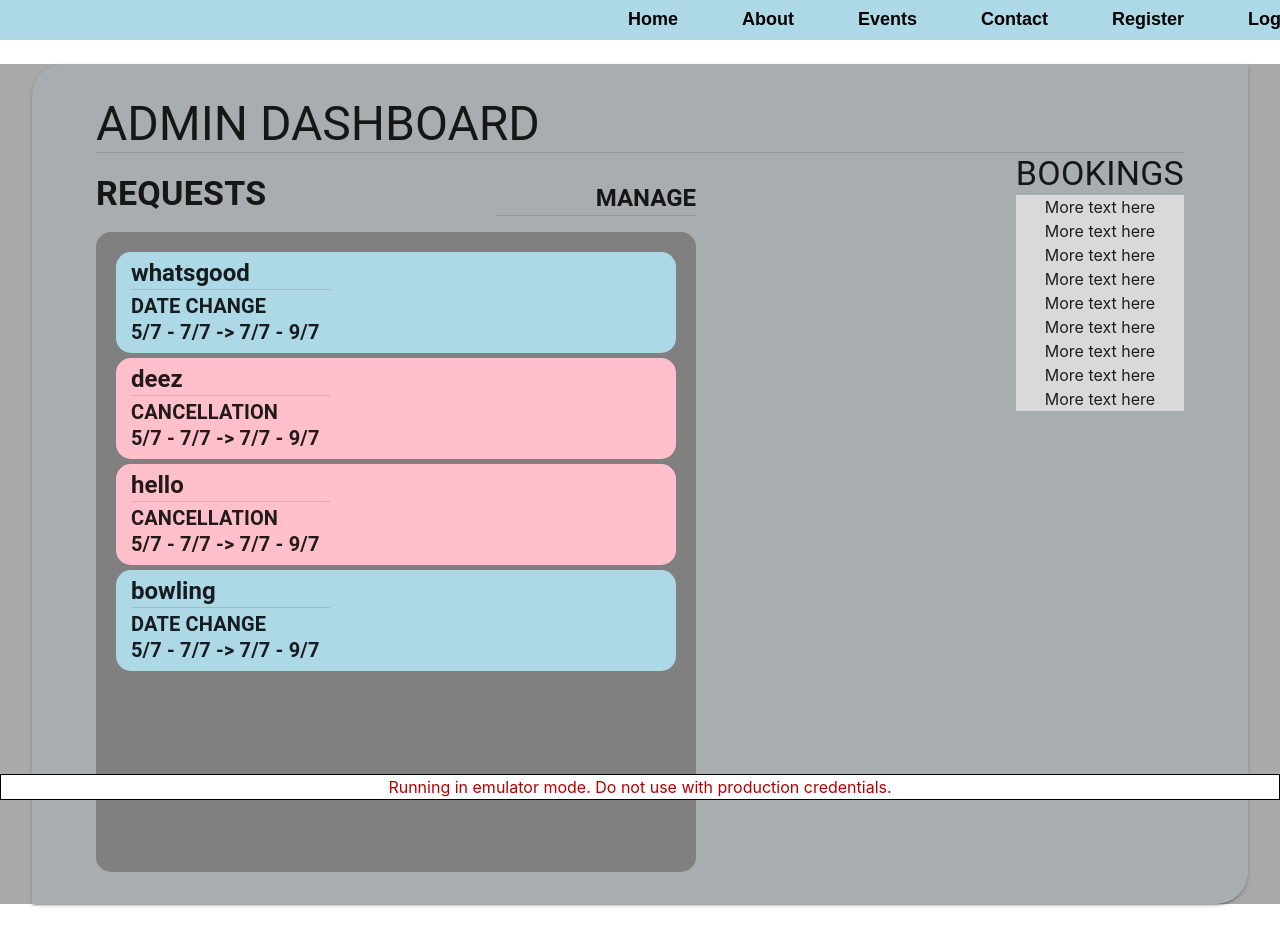
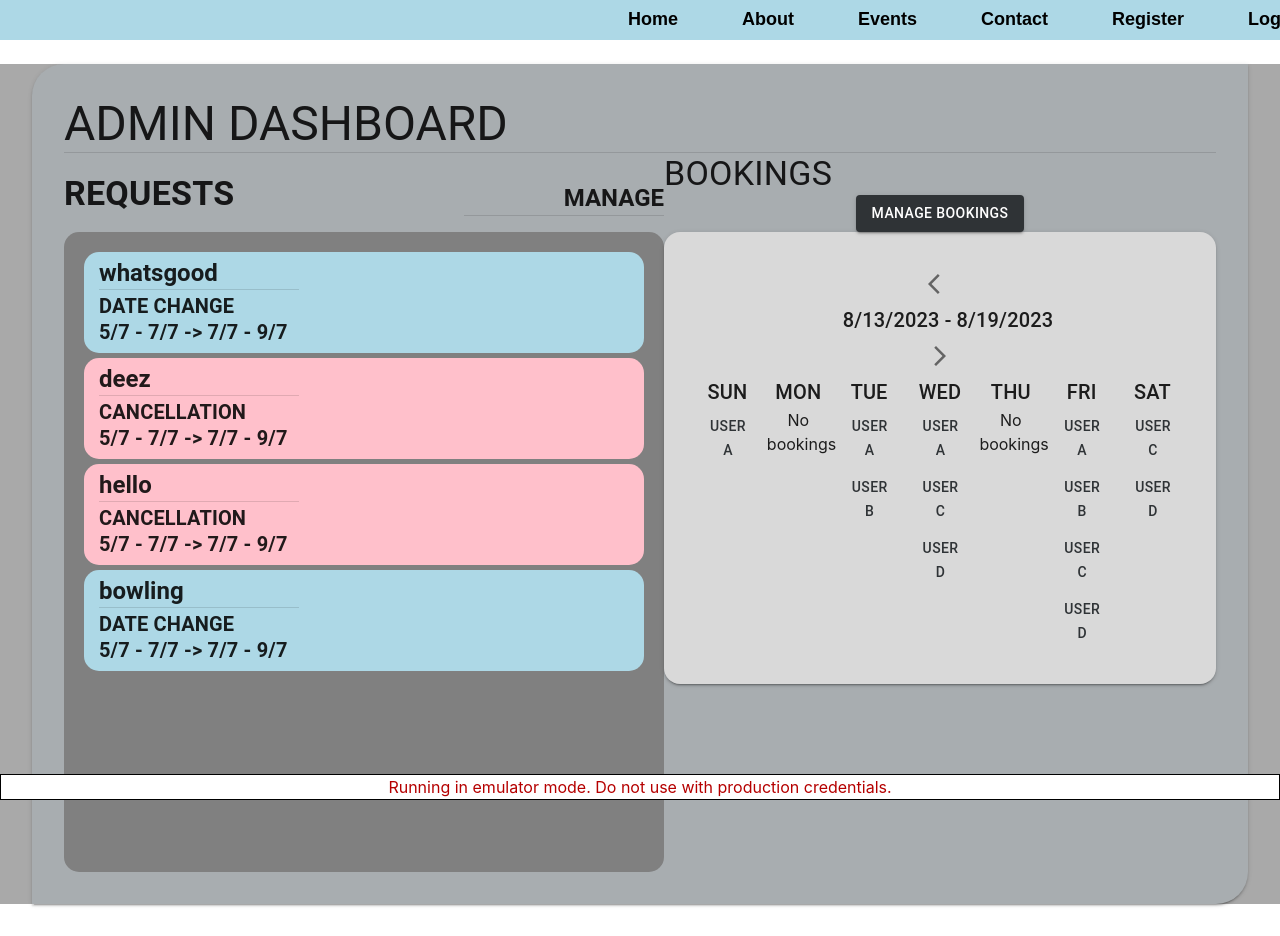
Before and after one commit to UoaWDCC/uasc-web, a React (Create React App) app in the folder frontend/: page /admin in a window 1280 px wide. Built offline with nearby package versions, Linux system fonts and the light colour scheme; grey boxes are pictures that could not be loaded.

Commit message:
added bookings code from another story, subject to change?

```diff
--- a/frontend/src/pages/Admin.js
+++ b/frontend/src/pages/Admin.js
@@ -1,10 +1,41 @@
 import React, { useState } from "react"
-import { Paper, Divider, Box, Typography, Stack } from "@mui/material"
+import {
+  Paper,
+  Divider,
+  Typography,
+  Stack,
+  Button,
+  Grid,
+  IconButton,
+} from "@mui/material"
+import { ArrowForwardIos, ArrowBackIos } from "@mui/icons-material"
 import Requests from "../components/AdminRequests"
-import Bookings from "../components/AdminBookings"
 import RequestDetails from "../components/RequestDetails"
 
 const Admin = () => {
+  const daysOfWeek = ["SUN", "MON", "TUE", "WED", "THU", "FRI", "SAT"]
+  const [weekOffset, setWeekOffset] = useState(0)
+
+  const startDate = new Date()
+  startDate.setDate(startDate.getDate() - startDate.getDay() + weekOffset * 7)
+  const endDate = new Date(startDate)
+  endDate.setDate(endDate.getDate() + 6)
+
+  // Fake dataset for now - will be replaced with API call
+  const bookings = {
+    SUN: ["User A"],
+    MON: [],
+    TUE: ["User A", "User B"],
+    WED: ["User A", "User C", "User D"],
+    THU: [],
+    FRI: ["User A", "User B", "User C", "User D"],
+    SAT: ["User C", "User D"],
+  }
+
+  const handleUserClick = (user) => {
+    alert(`Clicked on ${user}`)
+  }
+
   const [selectedUser, setSelectedUser] = useState(null)
 
   return (
@@ -14,15 +45,13 @@ const Admin = () => {
         sx={{
           margin: "32px",
           marginTop: "64px",
-          padding: " 32px",
+          padding: "32px",
           backgroundColor: "#A8ADB0",
           borderRadius: "32px 0px 32px 0px",
         }}
       >
-        <Box marginLeft="32px" marginRight="32px">
         <Typography variant="h3" align="left">
-            {" "}
-            ADMIN DASHBOARD{" "}
+          ADMIN DASHBOARD
         </Typography>
         <Divider />
         <Stack direction="row" justifyContent="space-between">
@@ -33,10 +62,80 @@ const Admin = () => {
               setSelectedUser={setSelectedUser}
             />
           ) : (
-              <Bookings />
+            <div className="bookings-section">
+              <div className="bookings-header">
+                <Typography variant="h4" align="left">
+                  BOOKINGS
+                </Typography>
+                <Button
+                  variant="contained"
+                  color="primary"
+                  className="manage-bookings-button"
+                >
+                  Manage Bookings
+                </Button>
+              </div>
+              <Paper
+                elevation={2}
+                sx={{
+                  padding: "32px",
+                  borderRadius: "16px",
+                  background: "#D9D9D9",
+                }}
+                className="calendar-container"
+              >
+                <div className="container-header">
+                  <IconButton onClick={() => setWeekOffset(weekOffset - 1)}>
+                    <ArrowBackIos />
+                  </IconButton>
+                  <Typography
+                    variant="h6"
+                    paddingLeft="1rem"
+                    className="date-range"
+                  >
+                    {startDate.toLocaleDateString()} -{" "}
+                    {endDate.toLocaleDateString()}
+                  </Typography>
+                  <IconButton onClick={() => setWeekOffset(weekOffset + 1)}>
+                    <ArrowForwardIos />
+                  </IconButton>
+                </div>
+                <Grid container spacing={1}>
+                  {daysOfWeek.map((day, index) => (
+                    <Grid
+                      key={index}
+                      item
+                      xs={12}
+                      md={12 / daysOfWeek.length}
+                      className="day-container"
+                    >
+                      <Typography align="center" variant="h6">
+                        {day}
+                      </Typography>
+                      <div className="user-buttons-container">
+                        {bookings[day]?.length > 0 ? (
+                          bookings[day].map((user, userIndex) => (
+                            <Button
+                              key={userIndex}
+                              onClick={() => handleUserClick(user)}
+                              className="user-button"
+                            >
+                              {user}
+                            </Button>
+                          ))
+                        ) : (
+                          <Typography variant="no-booking">
+                            No bookings
+                          </Typography>
+                        )}
+                      </div>
+                    </Grid>
+                  ))}
+                </Grid>
+              </Paper>
+            </div>
           )}
         </Stack>
-        </Box>
       </Paper>
     </div>
   )
```
Lines whose indentation alone changed are shown as unchanged.
